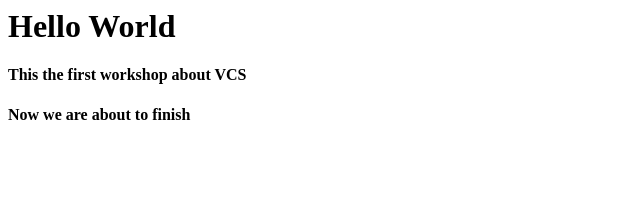
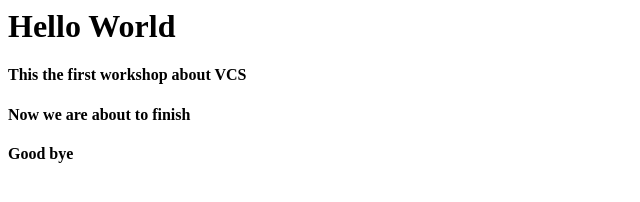
Before and after one commit to SaraAli26/gitworkshop, a plain HTML site: page index.html in a window 1280 px wide. Shown: the full height of the page, 0-640 px from the left. Drawn offline with Linux system fonts and the light colour scheme.

Commit message:
Telling people good
Bye Bye.

```diff
--- a/index.html
+++ b/index.html
@@ -6,5 +6,6 @@
         <h1>Hello World</h1>
         <h4>This the first workshop about VCS</h4>
         <h4>Now we are about to finish</h4>
+        <h4>Good bye</h4>
     </body>
 </html>
```
